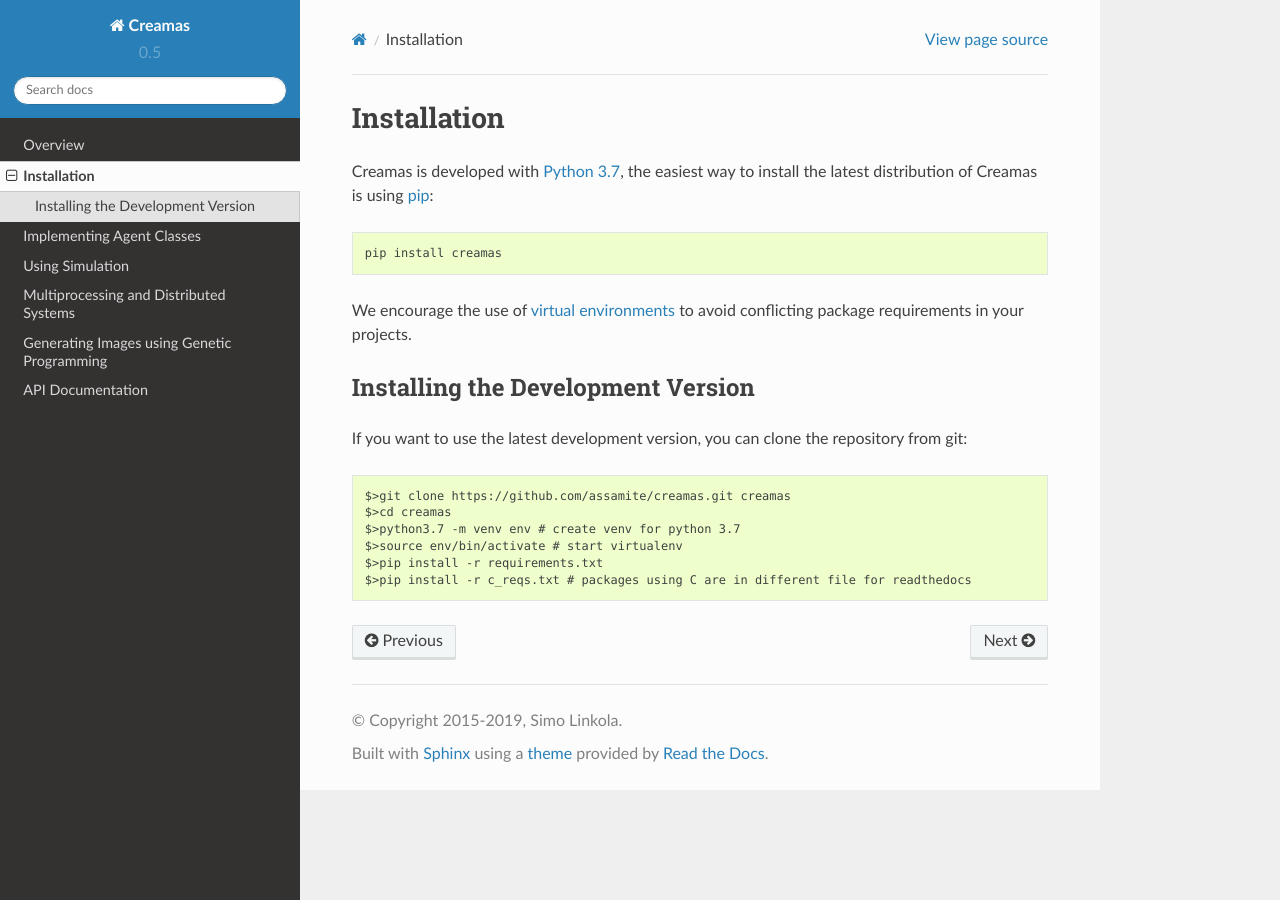
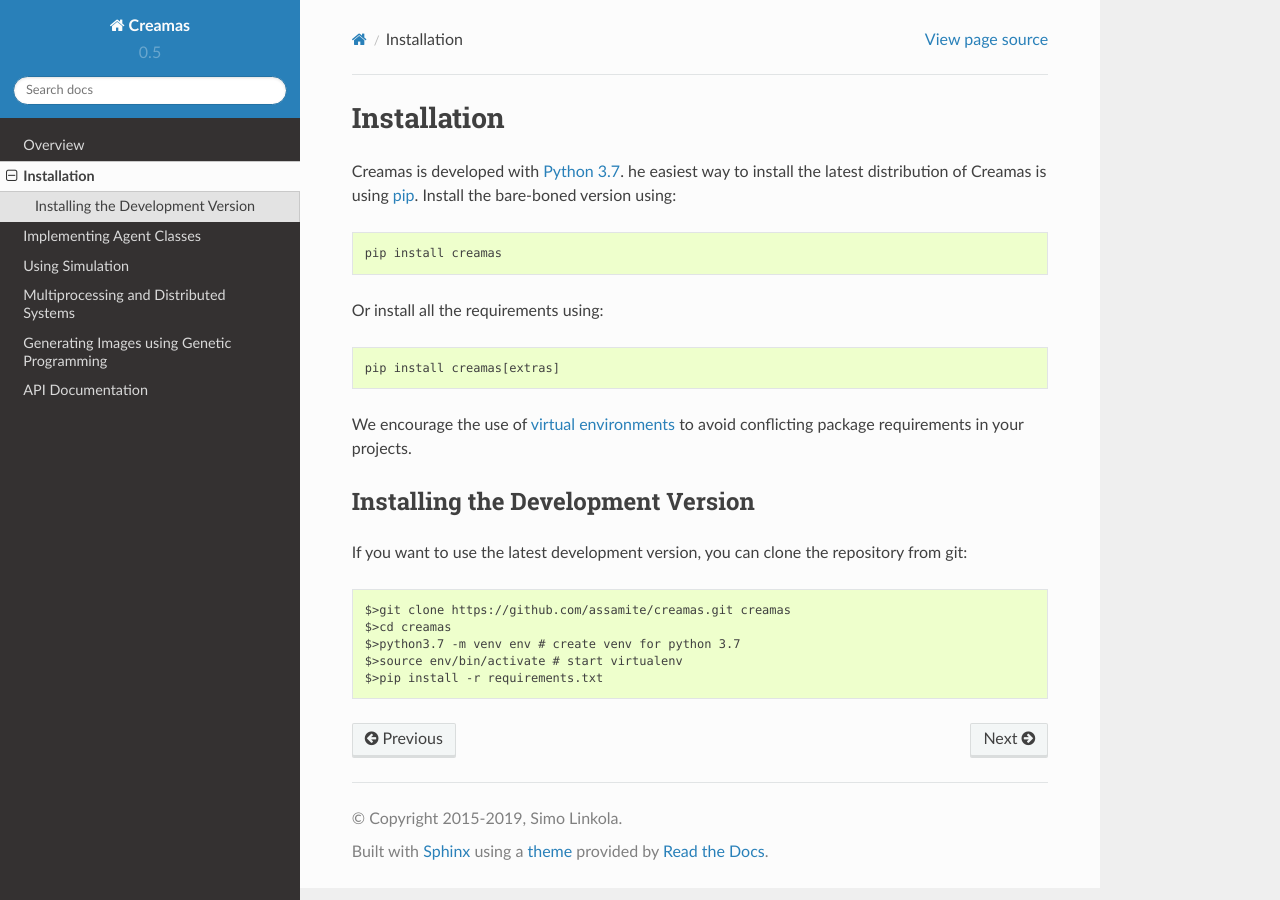
Before and after one commit to assamite/creamas, a Sphinx documentation site: the page built from docs/source/install.rst, in a window 1280 px wide. Built offline with Sphinx 7.4.7 and the Read the Docs theme 2.0.0, drawn with Linux system fonts in a browser that asks for light colours.

```diff
--- a/docs/source/install.rst
+++ b/docs/source/install.rst
@@ -1,11 +1,16 @@
 Installation
 ============
 
-Creamas is developed with `Python 3.7 <https://docs.python.org/3.7/>`_,
-the easiest way to install the latest distribution of Creamas is using
-`pip <https://pip.pypa.io/en/stable/>`_::
+Creamas is developed with `Python 3.7 <https://docs.python.org/3.7/>`_.
+he easiest way to install the latest distribution of Creamas is using
+`pip <https://pip.pypa.io/en/stable/>`_. Install the bare-boned version
+using::
 
 	pip install creamas
+
+Or install all the requirements using::
+
+    pip install creamas[extras]
 
 We encourage the use of `virtual environments <https://virtualenv.readthedocs.org/en/latest/>`_
 to avoid conflicting package requirements in your projects.
@@ -16,9 +21,8 @@ Installing the Development Version
 If you want to use the latest development version, you can clone the repository
 from git::
 
-	$>git clone https://github.com/assamite/creamas.git creamas
-	$>cd creamas
-	$>python3.7 -m venv env # create venv for python 3.7
-	$>source env/bin/activate # start virtualenv
-	$>pip install -r requirements.txt
-	$>pip install -r c_reqs.txt # packages using C are in different file for readthedocs
+    $>git clone https://github.com/assamite/creamas.git creamas
+    $>cd creamas
+    $>python3.7 -m venv env # create venv for python 3.7
+    $>source env/bin/activate # start virtualenv
+    $>pip install -r requirements.txt
```
Also changed, not shown: docs/source/index.rst (+3 -10 lines).
